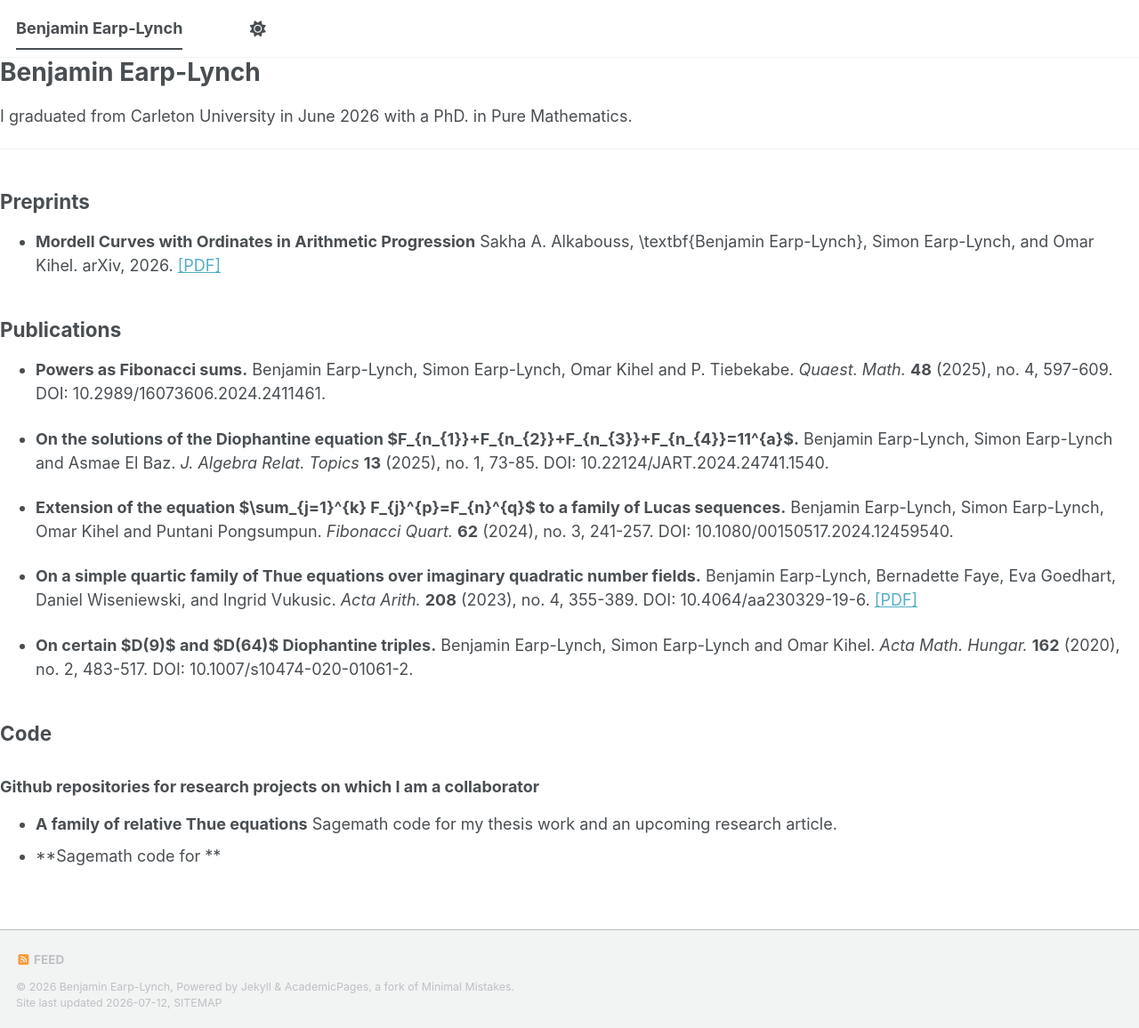
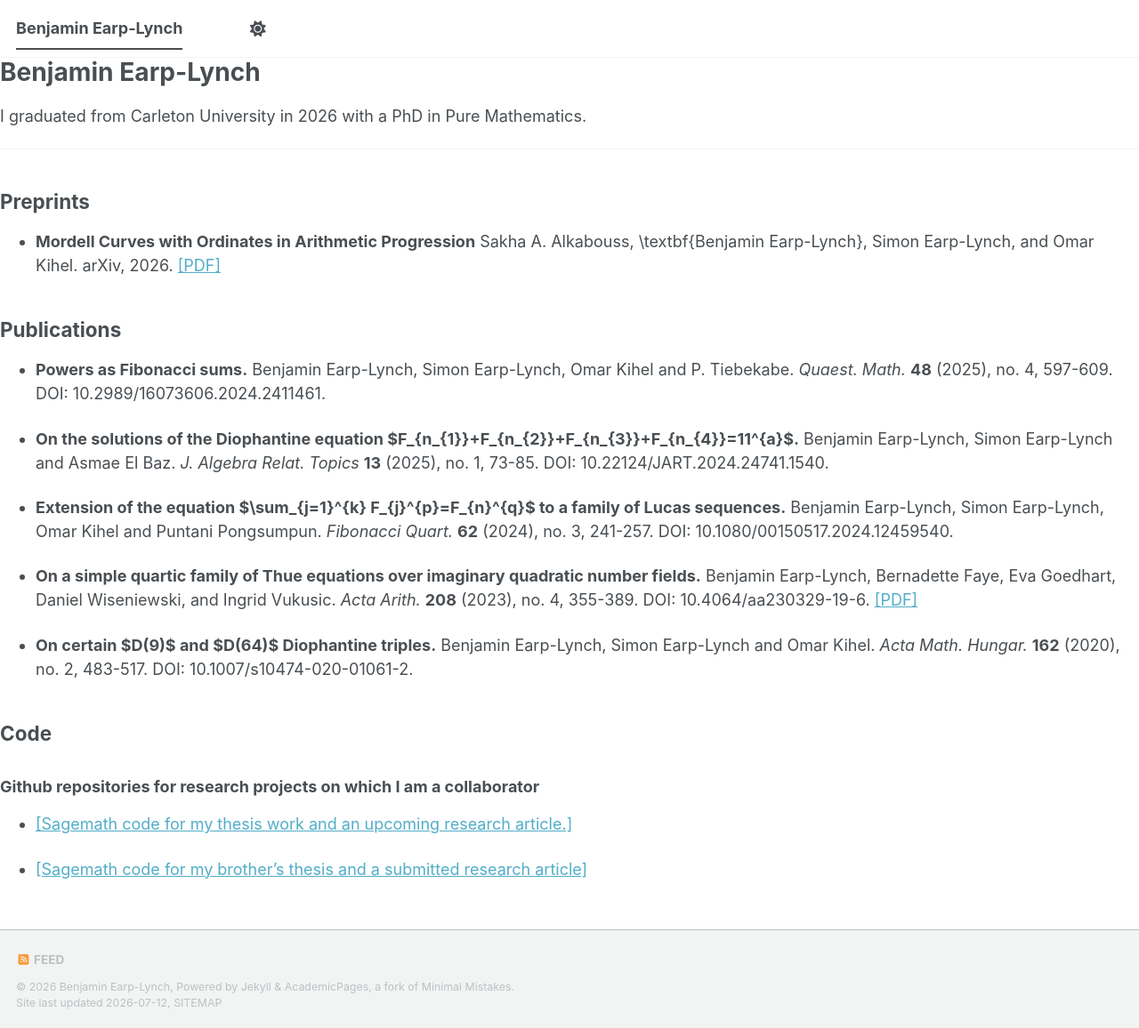
Before and after one commit to Ben-E-L-Math/ben-e-l-math.github.io, a Jekyll site: the page built from index.md, in a window 1280 px wide and 1156 px high. Shown: the whole window at 89% size. Built offline with Jekyll 4.4.1, drawn with Linux system fonts in a browser that asks for light colours; our own code applies the rules of GitHub Pages for plain Markdown files; a script bundle is joined from its source files by our own code; library files that are not in the unit come from our copies.

Commit message:
Fix graduation year and format code repository links
Updated the PhD graduation year and improved link formatting for code repositories.

```diff
--- a/index.md
+++ b/index.md
@@ -1,5 +1,5 @@
 # Benjamin Earp-Lynch
-I graduated from Carleton University in June 2026 with a PhD. in Pure Mathematics.
+I graduated from Carleton University in 2026 with a PhD in Pure Mathematics.
 
 ---
 
@@ -38,6 +38,6 @@ DOI: 10.1007/s10474-020-01061-2.
 
 ## Code
 ### Github repositories for research projects on which I am a collaborator
-* **A family of relative Thue equations**
-Sagemath code for my thesis work and an upcoming research article.
-*  **Sagemath code for **
+* [[Sagemath code for my thesis work and an upcoming research article.]](https://github.com/Ben-E-L-Math/Code-for-Solving-a-family-of-relative-Thue-equations)
+
+* [[Sagemath code for my brother's thesis and a submitted research article]](https://github.com/simon-e-l-math/On-the-Diophantine-Equation-1-k-...-x-k-p-alpha-y-n)
```
